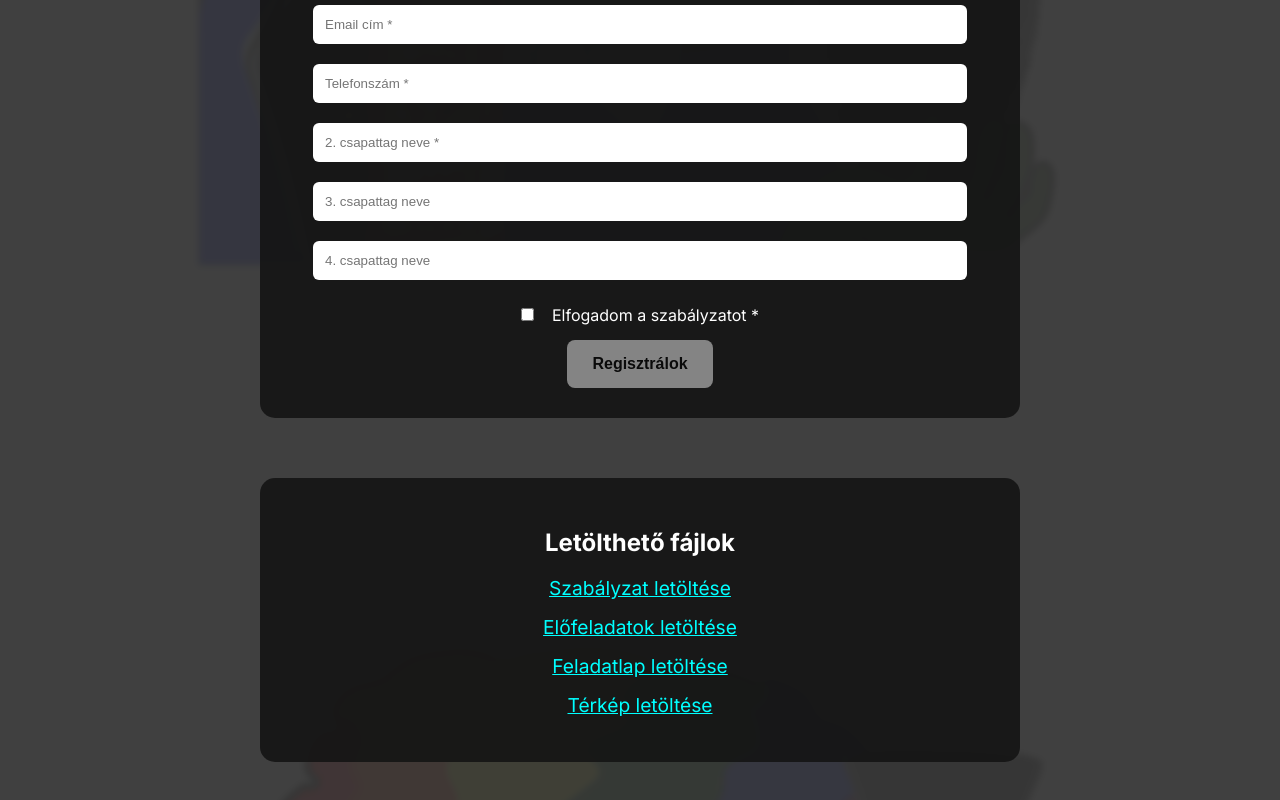
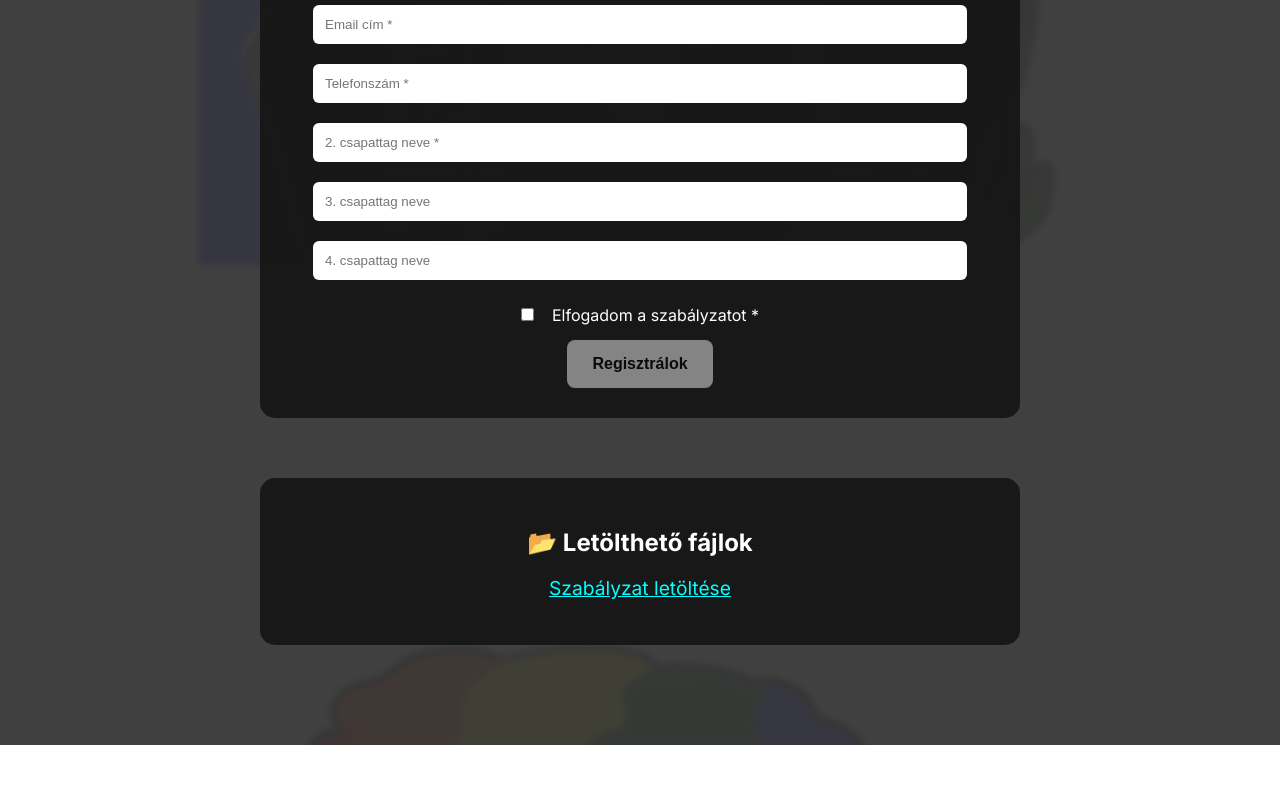
Before and after one commit to sojjonm/ABCD, a plain HTML site: page index.html in a window 1280 px wide. Shown: the part 689-1489 px from the top of the page. After the commit the page ends 1434 px from the top, so only its background shows below. Drawn offline with Linux system fonts and the light colour scheme.

Commit message:
Hiányzó fájlok eltávolítása a linkekből

```diff
--- a/index.html
+++ b/index.html
@@ -135,11 +135,8 @@ input[type="checkbox"] {
 </div>
 
 <div class="section">
-<h2>Letölthető fájlok</h2>
+<h2>📂 Letölthető fájlok</h2>
 <a href="files/alapszabalyzat.odt" class="file-link" download>Szabályzat letöltése</a>
-<a href="files/e_feladatlap.pdf" class="file-link" download>Előfeladatok letöltése</a>
-<a href="files/feladatlap.pdf" class="file-link" download>Feladatlap letöltése</a>
-<a href="files/terkep.pdf" class="file-link" download>Térkép letöltése</a>
 </div>
 
 </div>
```
